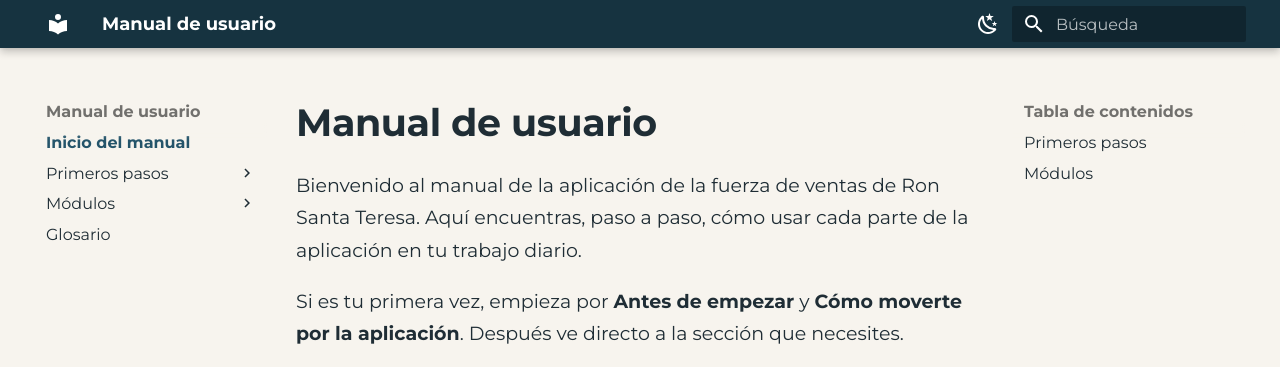
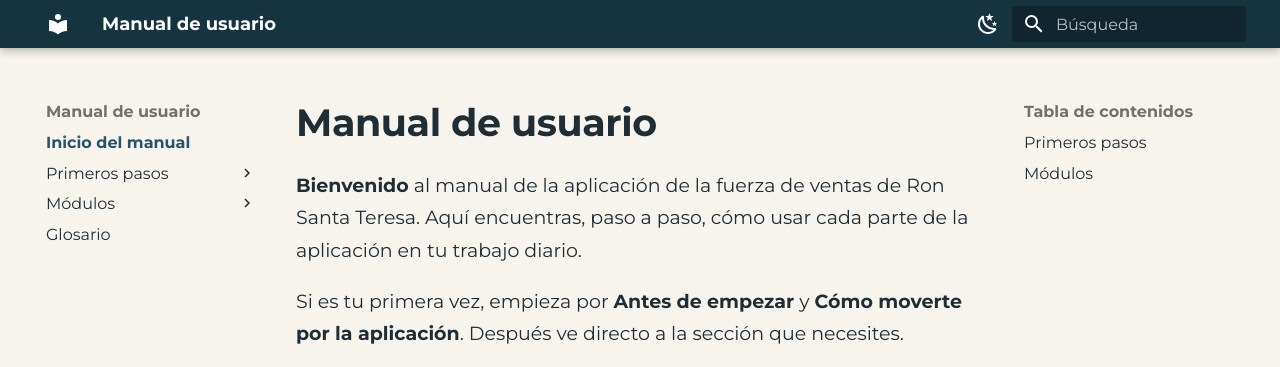
Before and after one commit to dnanez01/ziclo-manual-usuario, an MkDocs documentation site: the page built from docs/index.md, in a window 1280 px wide and 900 px high. Shown: the top 367 px of the window. Built offline with MkDocs 1.6.1 and Material for MkDocs 9.7.7, drawn with Linux system fonts in a browser that asks for light colours.

Commit message:
Edición de qq@nextepinnovation.com desde la web

```diff
--- a/docs/index.md
+++ b/docs/index.md
@@ -1,6 +1,6 @@
 # Manual de usuario
 
-Bienvenido al manual de la aplicación de la fuerza de ventas de Ron Santa Teresa. Aquí encuentras, paso a paso, cómo usar cada parte de la aplicación en tu trabajo diario.
+**Bienvenido** al manual de la aplicación de la fuerza de ventas de Ron Santa Teresa. Aquí encuentras, paso a paso, cómo usar cada parte de la aplicación en tu trabajo diario.
 
 Si es tu primera vez, empieza por **Antes de empezar** y **Cómo moverte por la aplicación**. Después ve directo a la sección que necesites.
 
```
